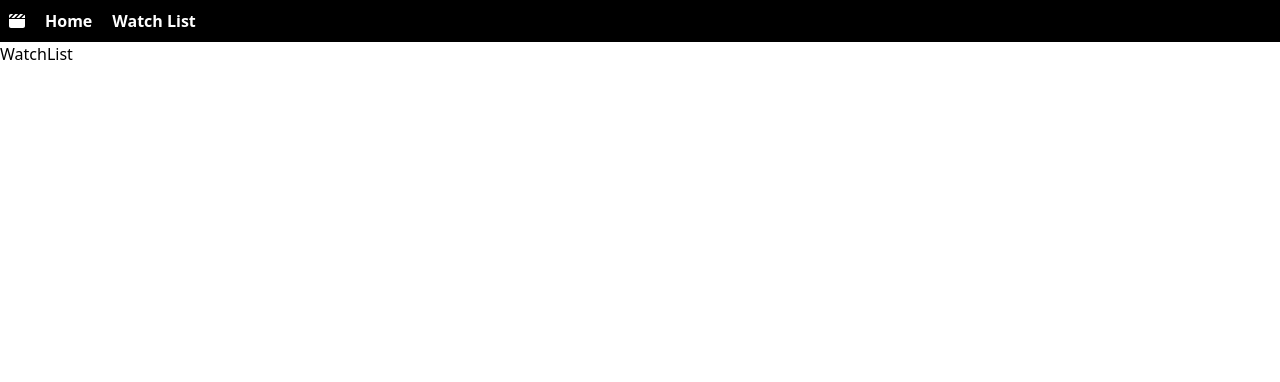
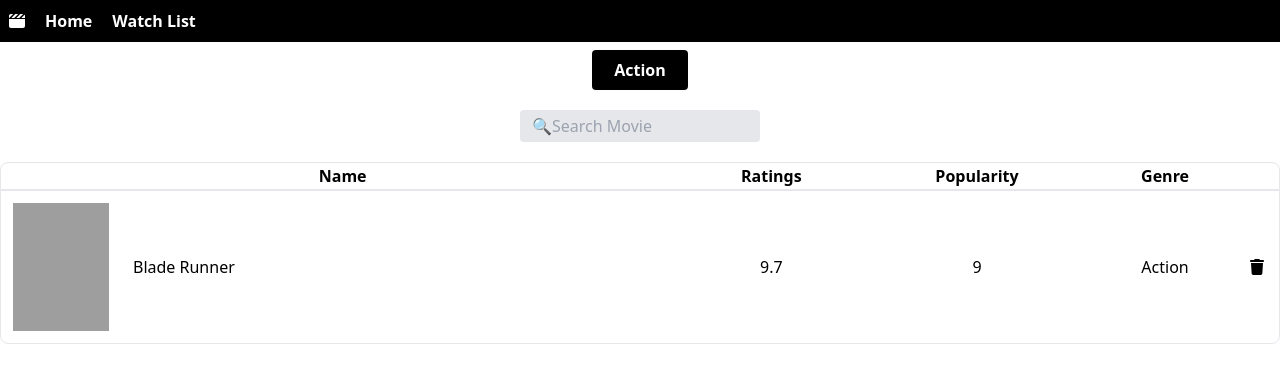
Before and after one commit to Sumayya-Afrin/React-Movie-App, a React (Vite) app in the folder react-movie-app/: page /watchlist in a window 1280 px wide. Shown: the top 382 px of the page. Built offline with nearby package versions, Linux system fonts and the light colour scheme; grey boxes are pictures that could not be loaded.

Commit message:
static watchlist is added

```diff
--- a/react-movie-app/src/components/Banner.jsx
+++ b/react-movie-app/src/components/Banner.jsx
@@ -3,7 +3,7 @@ import React from 'react'
 
 function Banner() {
   return (
-    <div className='h-[20vh] md:h-[80vh] bg-cover  bg-center flex items-end'style={{backgroundImage : 'url(https://assets.aboutamazon.com/dims4/default/cdf91ce/2147483647/strip/true/crop/1919x1080+1+0/resize/1240x698!/quality/90/?url=https%3A%2F%2Famazon-blogs-brightspot.s3.amazonaws.com%2F7f%2Fe6%2Fb76966994e56a97dbeba44f56009%2Fbarbie-hero.jpg)'}}>
+    <div className='h-[20vh] md:h-[80vh] bg-cover  bg-center flex flex-col-reverse'style={{backgroundImage : 'url(https://assets.aboutamazon.com/dims4/default/cdf91ce/2147483647/strip/true/crop/1919x1080+1+0/resize/1240x698!/quality/90/?url=https%3A%2F%2Famazon-blogs-brightspot.s3.amazonaws.com%2F7f%2Fe6%2Fb76966994e56a97dbeba44f56009%2Fbarbie-hero.jpg)'}}>
         <div className='bg-black text-center text-xl w-full text-white opacity-70'>Barbie</div>
 
     </div>
--- a/react-movie-app/src/components/MovieCard.jsx
+++ b/react-movie-app/src/components/MovieCard.jsx
@@ -6,9 +6,10 @@ import React from 'react'
 function MovieCard({poster_path , original_title}) {
   return (
 
-   <div  className='h-[40vh] w-[180px] bg-center bg-cover  hover:cursor-pointer hover:scale-110 duration-300 ' style={{backgroundImage:`url(https://image.tmdb.org/t/p/original/${poster_path})`}}>
+   <div  className='flex flex-col-reverse h-[40vh] w-[180px] bg-center bg-cover  hover:cursor-pointer hover:scale-110 duration-300 ' style={{backgroundImage:`url(https://image.tmdb.org/t/p/original/${poster_path})`}}>
 
-      <div className='bg-black text-center text-xl w-full text-white opacity-70 '>{original_title}</div>
+        <div className='bg-black text-center text-xl w-full text-white opacity-70 '>{original_title}</div>
+
 
    </div>
 
--- a/react-movie-app/src/components/WatchList.jsx
+++ b/react-movie-app/src/components/WatchList.jsx
@@ -1,9 +1,76 @@
 // eslint-disable-next-line no-unused-vars
 import React from 'react'
+import { FontAwesomeIcon } from '@fortawesome/react-fontawesome';
+import { faTrash } from '@fortawesome/free-solid-svg-icons';
 
 function WatchList() {
   return (
-    <div>WatchList</div>
+    <>
+    <div className='flex justify-center flex-wrap '>
+    <div className='text-center text-white bg-black w-[6rem] rounded mt-2 p-2 font-bold hover:bg-gray-400 hover:text-black'>
+      Action
+    </div>
+    </div>
+
+    <div className='flex justify-center mt-5 mb-5'>
+      <input type='text' placeholder='🔍Search Movie' className='h-[2rem] w-[15rem] p-3 rounded bg-gray-200 text-black'></input>
+    </div>
+
+
+    <div  className='overflow-hidden  rounded-lg  border border-gray-200 '>
+      <table className='w-full text-center'>
+      <thead className='border-b-2'>
+        <tr>
+          <th>
+           Name
+          </th>
+          <th>
+          Ratings
+          </th>
+          <th>
+  Popularity
+</th>
+<th>
+  Genre
+</th>
+
+      </tr>
+
+      </thead>
+      <tbody>
+        <tr>
+          <td className='p-3 flex items-center gap-6' >
+            <img src="https://rukminim2.flixcart.com/image/750/900/jf8khow0/poster/a/u/h/small-hollywood-movie-poster-blade-runner-2049-ridley-scott-original-imaf3qvx88xenydd.jpeg?q=20&crop=false" alt="" className='h-[8rem] w-[6rem]' />
+            <div>Blade Runner</div>
+          </td>
+          <td>
+            9.7
+          </td>
+          <td>
+            9
+          </td>
+          <td>
+            Action
+          </td>
+
+          <td className>
+          <FontAwesomeIcon icon={faTrash} />
+          </td>
+        </tr>
+
+      </tbody>
+
+      </table>
+
+
+
+      </div>
+
+
+
+      </>
+
+
   )
 }
 
```
